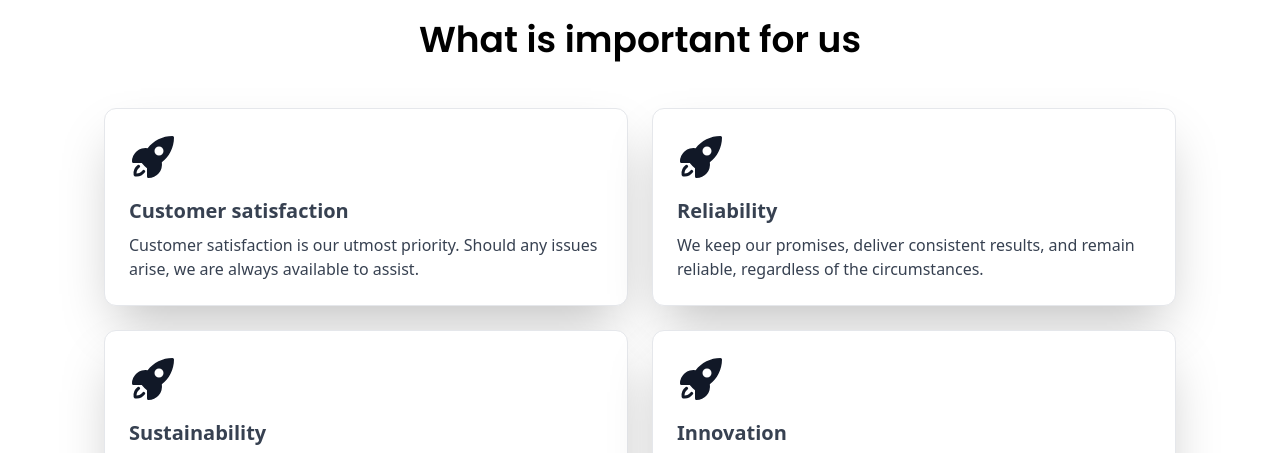
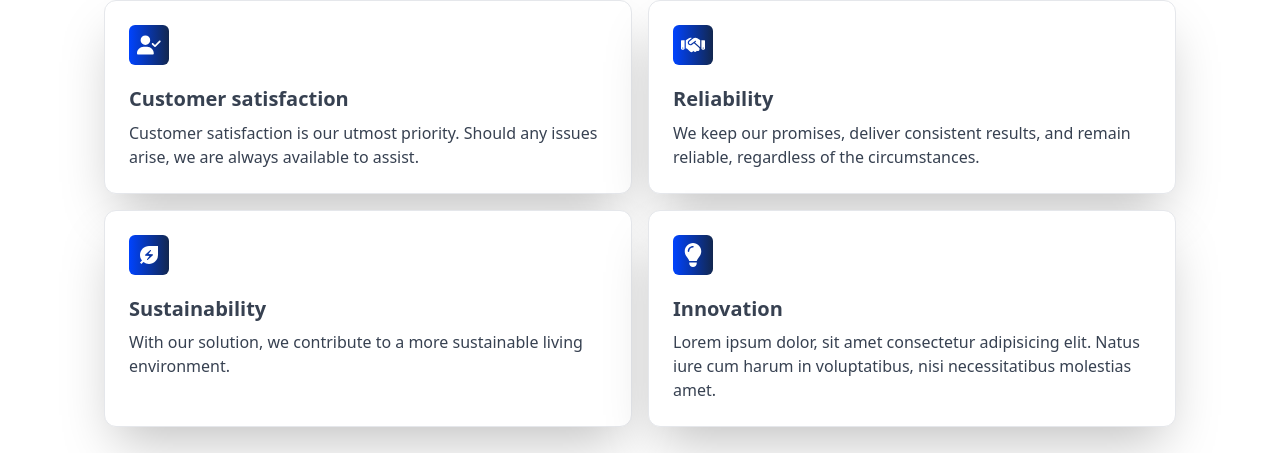
Before and after one commit to Rebin-Inc/rebin-website, a React (Create React App) app: page /about in a window 1280 px wide. Shown: the part 1520-1973 px from the top of the page. Built offline with nearby package versions, Linux system fonts and the light colour scheme.

Commit message:
Further styling of 'about' page

```diff
--- a/src/pages/about/About.js
+++ b/src/pages/about/About.js
@@ -4,11 +4,12 @@ import StatisticBar from "./components/StatisticBar";
 import ValueCards from "./components/ValueCards";
 import TeamCards from "./components/TeamCards";
 import NewsCards from "./components/NewsCards";
+import ArrowRightWhite from "../../assets/images/Pijl_Rechts_Wit.svg";
 
 const About = () => {
   return (
     <main className="space-y-36">
-      <div className="grid grid-cols-2 gap-4 mt-28">
+      <div className="grid grid-cols-2 gap-4">
         <div>
           <h1 className="text-gradient-horizontal font-bold text-3xl">
             Our story
@@ -29,7 +30,7 @@ const About = () => {
       <StatisticBar></StatisticBar>
       <div className="grid grid-cols-2 px-10">
         <img
-          className="w-72 h-64 rounded-lg object-cover mx-auto"
+          className="w-72 h-60 rounded-lg object-cover mx-auto m-4"
           src="https://images.unsplash.com/photo-1682407186023-12c70a4a35e0?ixlib=rb-4.0.3&ixid=MnwxMjA3fDB8MHxwaG90by1wYWdlfHx8fGVufDB8fHx8&auto=format&fit=crop&w=2832&q=80"
           alt="nature"
         />
@@ -58,25 +59,37 @@ const About = () => {
         <ValueCards></ValueCards>
       </div>
 
-      <div>
-        <h1 className="text-center text-gradient-horizontal font-bold text-3xl">
+      <div className="text-center">
+        <h1 className="text-gradient-horizontal font-bold text-3xl">
           Meet our team
         </h1>
-        <h2 className="text-center font-bold text-4xl mt-4">
+        <h2 className="font-bold text-4xl mt-4">
           Meet the Rebineers thriving for impact
         </h2>
         <TeamCards></TeamCards>
-        <button>Become a Rebineer</button>
+        <button className="relative inline-flex items-center justify-center space-x-2 px-5 rounded-full p-2 bg-gradient font-bold text-white focus:outline-none focus:ring-2 focus:ring-inset focus:ring-white">
+          <span className="sr-only">Become a Rebineer</span>
+          Become a Rebineer
+          <img src={ArrowRightWhite} alt="Rebin Arrow" className="w-8" />
+        </button>
       </div>
       <div>
-        <h1>Articles</h1>
-        <h2>Rebin in the news</h2>
+        <h1 className="text-gradient-horizontal font-bold text-3xl">
+          Articles
+        </h1>
+        <h2 className="font-bold text-4xl mt-4">Rebin in the news</h2>
         <NewsCards></NewsCards>
       </div>
-      <div>
-        <h1>Is you organisation next?</h1>
-        <h2>start now</h2>
-        <button>Contact us</button>
+      <div className="grid place-content-center">
+        <div className="space-y-4 flex flex-col">
+          <h1 className="font-bold text-5xl">Is your organisation next?</h1>
+          <h2 className=" text-5xl mt-4">start now</h2>
+          <button className="mx-auto inline-flex items-center justify-center space-x-2 px-5 rounded-full p-2 bg-gradient font-bold text-white focus:outline-none focus:ring-2 focus:ring-inset focus:ring-white">
+            <span className="sr-only">Contact us</span>
+            Contact us
+            <img src={ArrowRightWhite} alt="Rebin Arrow" className="w-8" />
+          </button>
+        </div>
       </div>
     </main>
   );
--- a/src/pages/about/components/NewsCards.js
+++ b/src/pages/about/components/NewsCards.js
@@ -32,22 +32,29 @@ const NewsCards = () => {
   ];
 
   return (
-    <div className="grid grid-cols-3">
+    <div className="grid grid-cols-3 my-16">
       {news.map((article) => (
-        <div class="relative flex flex-col mt-6 text-gray-700 bg-white shadow-md bg-clip-border rounded-xl w-96">
-          <div class="relative h-56 mx-4 -mt-6 overflow-hidden text-white shadow-lg bg-clip-border rounded-xl bg-blue-gray-500 shadow-blue-gray-500/40">
+        <button className="w-96">
+          <div className="p-4 pb-8 relative flex flex-col text-gray-700 bg-white shadow-2xl bg-clip-border rounded-xl w-96">
+            <div className="relative h-48 -mt-6 overflow-hidden text-white shadow-lg bg-clip-border rounded-xl bg-blue-gray-500 shadow-blue-gray-500/40">
               <img src={article.image} alt="News article" />
             </div>
-          <div class="p-6">
-            <h5 class="block mb-2 font-sans text-xl antialiased font-semibold leading-snug tracking-normal text-blue-gray-900">
+            <div className="mb-6 mt-10 bg-rebin-grey w-28 rounded-lg">
+              <h5 className="text-gradient-horizontal text-center font-bold">
+                News article
+              </h5>
+            </div>
+            <div className="">
+              <h5 className="h-20 text-left block mb-2 font-sans text-xl antialiased font-semibold leading-snug tracking-normal text-blue-gray-900">
                 {article.title}
               </h5>
-            <p class="mb-4 text-sm font-sans text-blue-gray-500">
+              <p className="my-auto text-left text-sm font-sans text-blue-gray-500">
                 {article.duration} &emsp;
                 {article.date}
               </p>
             </div>
           </div>
+        </button>
       ))}
     </div>
   );
--- a/src/pages/about/components/ValueCards.js
+++ b/src/pages/about/components/ValueCards.js
@@ -1,24 +1,16 @@
 import React from "react";
 import { Card, CardBody, Typography } from "@material-tailwind/react";
+import { FaUserCheck, FaHandshake, FaLightbulb } from "react-icons/fa6";
+import { MdEnergySavingsLeaf } from "react-icons/md";
 
 const ValueCards = () => {
   return (
-    <div className="grid grid-cols-2 place-content-center mx-auto max-w-7xl gap-6 p-12 px-20">
+    <div className="grid grid-cols-2 place-content-center mx-auto max-w-7xl gap-4 p-12 px-20">
       <Card className="shadow-2xl border">
         <CardBody>
-          <svg
-            xmlns="http://www.w3.org/2000/svg"
-            viewBox="0 0 24 24"
-            fill="currentColor"
-            className="mb-4 h-12 w-12 text-gray-900"
-          >
-            <path
-              fillRule="evenodd"
-              d="M9.315 7.584C12.195 3.883 16.695 1.5 21.75 1.5a.75.75 0 01.75.75c0 5.056-2.383 9.555-6.084 12.436A6.75 6.75 0 019.75 22.5a.75.75 0 01-.75-.75v-4.131A15.838 15.838 0 016.382 15H2.25a.75.75 0 01-.75-.75 6.75 6.75 0 017.815-6.666zM15 6.75a2.25 2.25 0 100 4.5 2.25 2.25 0 000-4.5z"
-              clipRule="evenodd"
-            />
-            <path d="M5.26 17.242a.75.75 0 10-.897-1.203 5.243 5.243 0 00-2.05 5.022.75.75 0 00.625.627 5.243 5.243 0 005.022-2.051.75.75 0 10-1.202-.897 3.744 3.744 0 01-3.008 1.51c0-1.23.592-2.323 1.51-3.008z" />
-          </svg>
+          <div className="bg-gradient rounded-md w-10">
+            <FaUserCheck className="w-10 h-10 p-2 mb-5 text-white"></FaUserCheck>
+          </div>
           <Typography variant="h5" color="blue-gray" className="mb-2">
             Customer satisfaction
           </Typography>
@@ -30,19 +22,9 @@ const ValueCards = () => {
       </Card>
       <Card className="shadow-2xl border">
         <CardBody>
-          <svg
-            xmlns="http://www.w3.org/2000/svg"
-            viewBox="0 0 24 24"
-            fill="currentColor"
-            className="mb-4 h-12 w-12 text-gray-900"
-          >
-            <path
-              fillRule="evenodd"
-              d="M9.315 7.584C12.195 3.883 16.695 1.5 21.75 1.5a.75.75 0 01.75.75c0 5.056-2.383 9.555-6.084 12.436A6.75 6.75 0 019.75 22.5a.75.75 0 01-.75-.75v-4.131A15.838 15.838 0 016.382 15H2.25a.75.75 0 01-.75-.75 6.75 6.75 0 017.815-6.666zM15 6.75a2.25 2.25 0 100 4.5 2.25 2.25 0 000-4.5z"
-              clipRule="evenodd"
-            />
-            <path d="M5.26 17.242a.75.75 0 10-.897-1.203 5.243 5.243 0 00-2.05 5.022.75.75 0 00.625.627 5.243 5.243 0 005.022-2.051.75.75 0 10-1.202-.897 3.744 3.744 0 01-3.008 1.51c0-1.23.592-2.323 1.51-3.008z" />
-          </svg>
+          <div className="bg-gradient rounded-md w-10">
+            <FaHandshake className="w-10 h-10 p-2 mb-5 text-white"></FaHandshake>
+          </div>
           <Typography variant="h5" color="blue-gray" className="mb-2">
             Reliability
           </Typography>
@@ -54,19 +36,9 @@ const ValueCards = () => {
       </Card>
       <Card className="shadow-2xl border">
         <CardBody>
-          <svg
-            xmlns="http://www.w3.org/2000/svg"
-            viewBox="0 0 24 24"
-            fill="currentColor"
-            className="mb-4 h-12 w-12 text-gray-900"
-          >
-            <path
-              fillRule="evenodd"
-              d="M9.315 7.584C12.195 3.883 16.695 1.5 21.75 1.5a.75.75 0 01.75.75c0 5.056-2.383 9.555-6.084 12.436A6.75 6.75 0 019.75 22.5a.75.75 0 01-.75-.75v-4.131A15.838 15.838 0 016.382 15H2.25a.75.75 0 01-.75-.75 6.75 6.75 0 017.815-6.666zM15 6.75a2.25 2.25 0 100 4.5 2.25 2.25 0 000-4.5z"
-              clipRule="evenodd"
-            />
-            <path d="M5.26 17.242a.75.75 0 10-.897-1.203 5.243 5.243 0 00-2.05 5.022.75.75 0 00.625.627 5.243 5.243 0 005.022-2.051.75.75 0 10-1.202-.897 3.744 3.744 0 01-3.008 1.51c0-1.23.592-2.323 1.51-3.008z" />
-          </svg>
+          <div className="bg-gradient rounded-md w-10">
+            <MdEnergySavingsLeaf className="w-10 h-10 p-2 mb-5 text-white"></MdEnergySavingsLeaf>
+          </div>
           <Typography variant="h5" color="blue-gray" className="mb-2">
             Sustainability
           </Typography>
@@ -78,19 +50,9 @@ const ValueCards = () => {
       </Card>
       <Card className="shadow-2xl border">
         <CardBody>
-          <svg
-            xmlns="http://www.w3.org/2000/svg"
-            viewBox="0 0 24 24"
-            fill="currentColor"
-            className="mb-4 h-12 w-12 text-gray-900"
-          >
-            <path
-              fillRule="evenodd"
-              d="M9.315 7.584C12.195 3.883 16.695 1.5 21.75 1.5a.75.75 0 01.75.75c0 5.056-2.383 9.555-6.084 12.436A6.75 6.75 0 019.75 22.5a.75.75 0 01-.75-.75v-4.131A15.838 15.838 0 016.382 15H2.25a.75.75 0 01-.75-.75 6.75 6.75 0 017.815-6.666zM15 6.75a2.25 2.25 0 100 4.5 2.25 2.25 0 000-4.5z"
-              clipRule="evenodd"
-            />
-            <path d="M5.26 17.242a.75.75 0 10-.897-1.203 5.243 5.243 0 00-2.05 5.022.75.75 0 00.625.627 5.243 5.243 0 005.022-2.051.75.75 0 10-1.202-.897 3.744 3.744 0 01-3.008 1.51c0-1.23.592-2.323 1.51-3.008z" />
-          </svg>
+          <div className="bg-gradient rounded-md w-10">
+            <FaLightbulb className="w-10 h-10 p-2 mb-5 text-white"></FaLightbulb>
+          </div>
           <Typography variant="h5" color="blue-gray" className="mb-2">
             Innovation
           </Typography>
```
Lines whose indentation alone changed are shown as unchanged.
